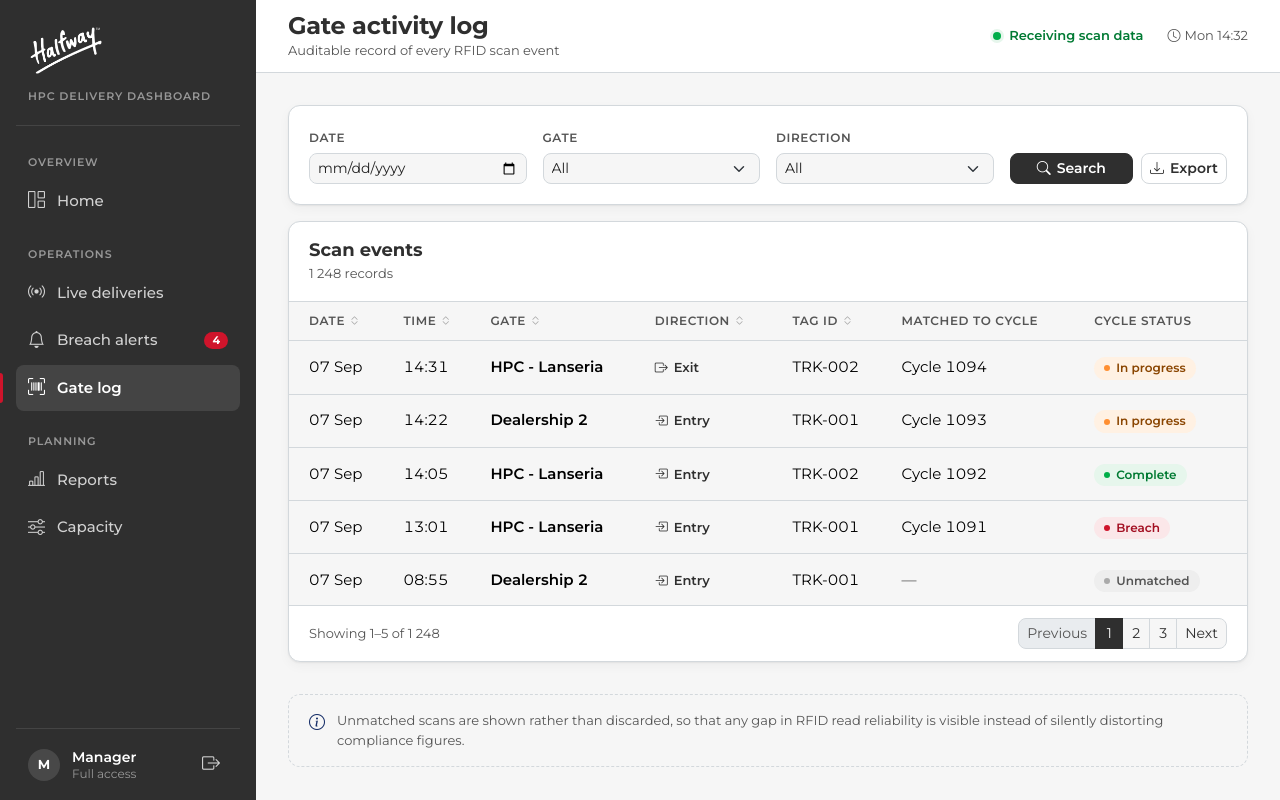
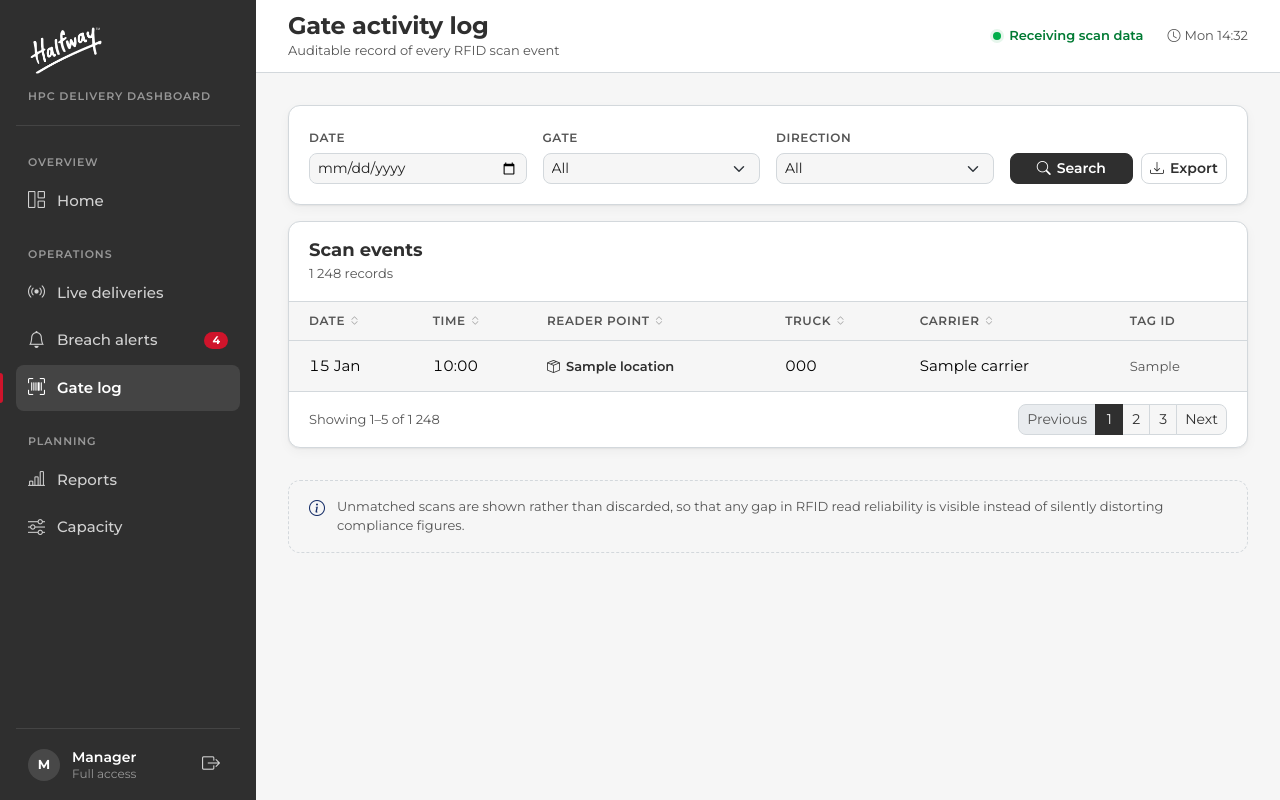
Before and after one commit to u23525364-code/BFB321-Group-1, a Flask app: template templates/gatelog.html in a window 1280 px wide. Run offline with Flask 3, Linux system fonts and the light colour scheme; the template is opened without the code that fills it: most values are stand-ins (such as "Sample title", 1, 10 or a date in 2020).

Commit message:
Linked Gatelog HTML and Python

```diff
--- a/app.py
+++ b/app.py
@@ -29,7 +29,7 @@ def alerts():
 
 @app.route("/gatelog")
 def gatelog():
-    return render_template("gatelog.html")
+    return render_template("gatelog.html", events=services.list_scan_events())
 
 @app.route("/reports")
 def reports():
--- a/templates/gatelog.html
+++ b/templates/gatelog.html
@@ -143,59 +143,33 @@
                 <tr>
                   <th scope="col" class="sortable-header">Date</th>
                   <th scope="col" class="sortable-header">Time</th>
-                  <th scope="col" class="sortable-header">Gate</th>
-                  <th scope="col" class="sortable-header">Direction</th>
-                  <th scope="col" class="sortable-header">Tag ID</th>
-                  <th scope="col">Matched to cycle</th>
-                  <th scope="col">Cycle status</th>
+                  <th scope="col" class="sortable-header">Reader point</th>
+                  <th scope="col" class="sortable-header">Truck</th>
+                  <th scope="col" class="sortable-header">Carrier</th>
+                  <th scope="col">Tag ID</th>
                 </tr>
               </thead>
               <tbody>
-                    <tr>
-                      <td>07 Sep</td>
-                      <td>14:31</td>
-                      <td class="cell-primary">HPC - Lanseria</td>
-                      <td><span class="direction"><i class="bi bi-box-arrow-right" aria-hidden="true"></i>Exit</span></td>
-                      <td>TRK-002</td>
-                      <td>Cycle 1094</td>
-                      <td><span class="badge rounded-pill bg-warning-subtle text-warning-emphasis badge-dot">In progress</span></td>
-                    </tr>
-                    <tr>
-                      <td>07 Sep</td>
-                      <td>14:22</td>
-                      <td class="cell-primary">Dealership 2</td>
-                      <td><span class="direction"><i class="bi bi-box-arrow-in-right" aria-hidden="true"></i>Entry</span></td>
-                      <td>TRK-001</td>
-                      <td>Cycle 1093</td>
-                      <td><span class="badge rounded-pill bg-warning-subtle text-warning-emphasis badge-dot">In progress</span></td>
-                    </tr>
-                    <tr>
-                      <td>07 Sep</td>
-                      <td>14:05</td>
-                      <td class="cell-primary">HPC - Lanseria</td>
-                      <td><span class="direction"><i class="bi bi-box-arrow-in-right" aria-hidden="true"></i>Entry</span></td>
-                      <td>TRK-002</td>
-                      <td>Cycle 1092</td>
-                      <td><span class="badge rounded-pill bg-success-subtle text-success-emphasis badge-dot">Complete</span></td>
-                    </tr>
-                    <tr>
-                      <td>07 Sep</td>
-                      <td>13:01</td>
-                      <td class="cell-primary">HPC - Lanseria</td>
-                      <td><span class="direction"><i class="bi bi-box-arrow-in-right" aria-hidden="true"></i>Entry</span></td>
-                      <td>TRK-001</td>
-                      <td>Cycle 1091</td>
-                      <td><span class="badge rounded-pill bg-danger-subtle text-danger-emphasis badge-dot">Breach</span></td>
-                    </tr>
-                    <tr>
-                      <td>07 Sep</td>
-                      <td>08:55</td>
-                      <td class="cell-primary">Dealership 2</td>
-                      <td><span class="direction"><i class="bi bi-box-arrow-in-right" aria-hidden="true"></i>Entry</span></td>
-                      <td>TRK-001</td>
-                      <td class="text-body-secondary">—</td>
-                      <td><span class="badge rounded-pill bg-secondary-subtle text-secondary-emphasis badge-dot">Unmatched</span></td>
-                    </tr>
+                {% for e in events %}
+                <tr>
+                  <td>{{ e.scanned_at.strftime('%d %b') }}</td>
+                  <td>{{ e.scanned_at.strftime('%H:%M') }}</td>
+                  <td class="cell-primary">
+                    {% if e.location == 'GATE-IN' %}
+                      <span class="direction"><i class="bi bi-box-arrow-in-right" aria-hidden="true"></i>Gate in</span>
+                    {% elif e.location == 'GATE-OUT' %}
+                      <span class="direction"><i class="bi bi-box-arrow-right" aria-hidden="true"></i>Gate out</span>
+                    {% else %}
+                      <span class="direction"><i class="bi bi-box-seam" aria-hidden="true"></i>{{ e.location }}</span>
+                    {% endif %}
+                  </td>
+                  <td>{{ e.truck_code }}</td>
+                  <td>{{ e.carrier }}</td>
+                  <td class="text-body-secondary small">{{ e.tag_epc }}</td>
+                </tr>
+                {% else %}
+                <tr><td colspan="6">No scans recorded yet.</td></tr>
+                {% endfor %}
               </tbody>
             </table>
           </div>
```
